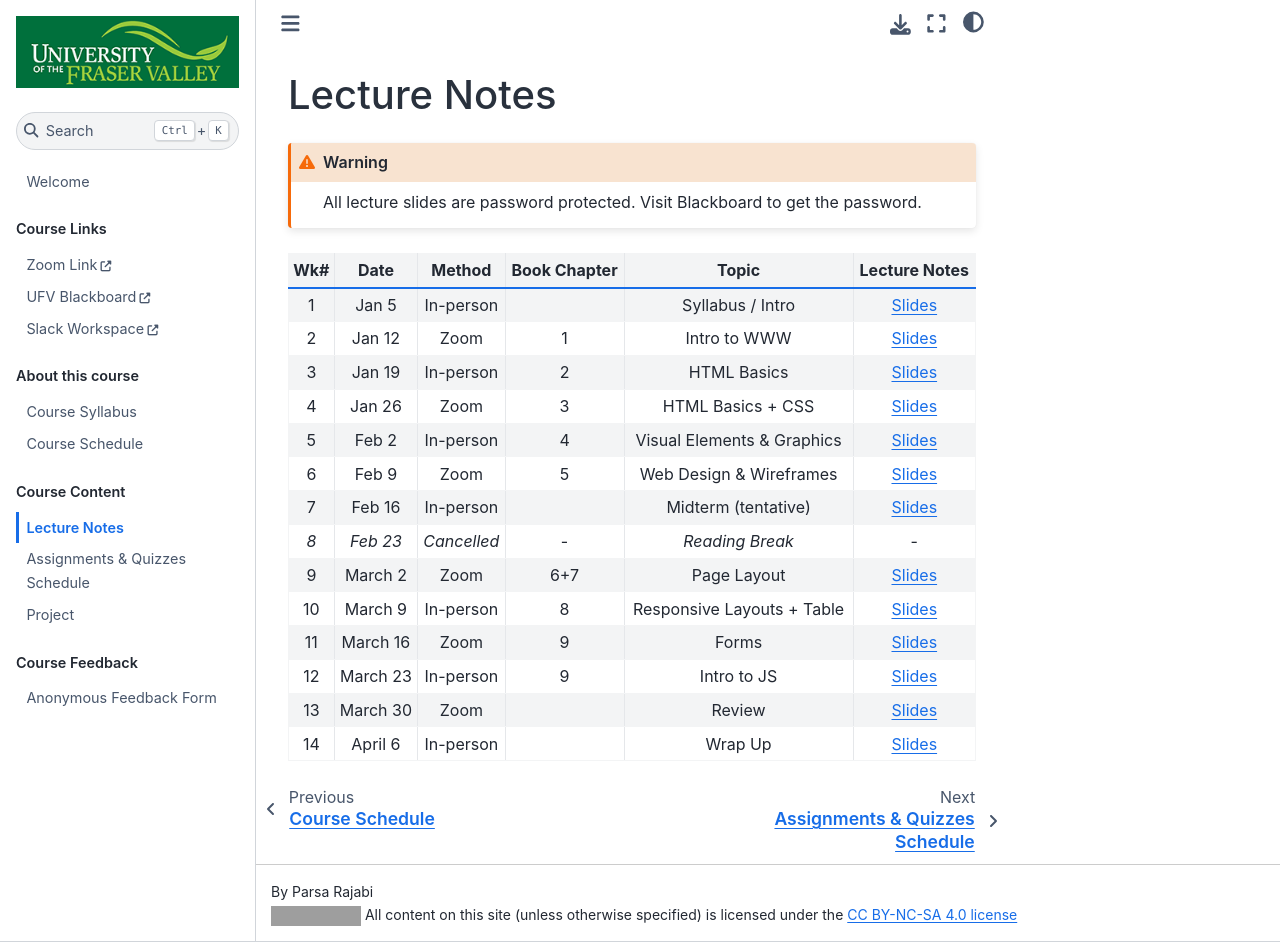
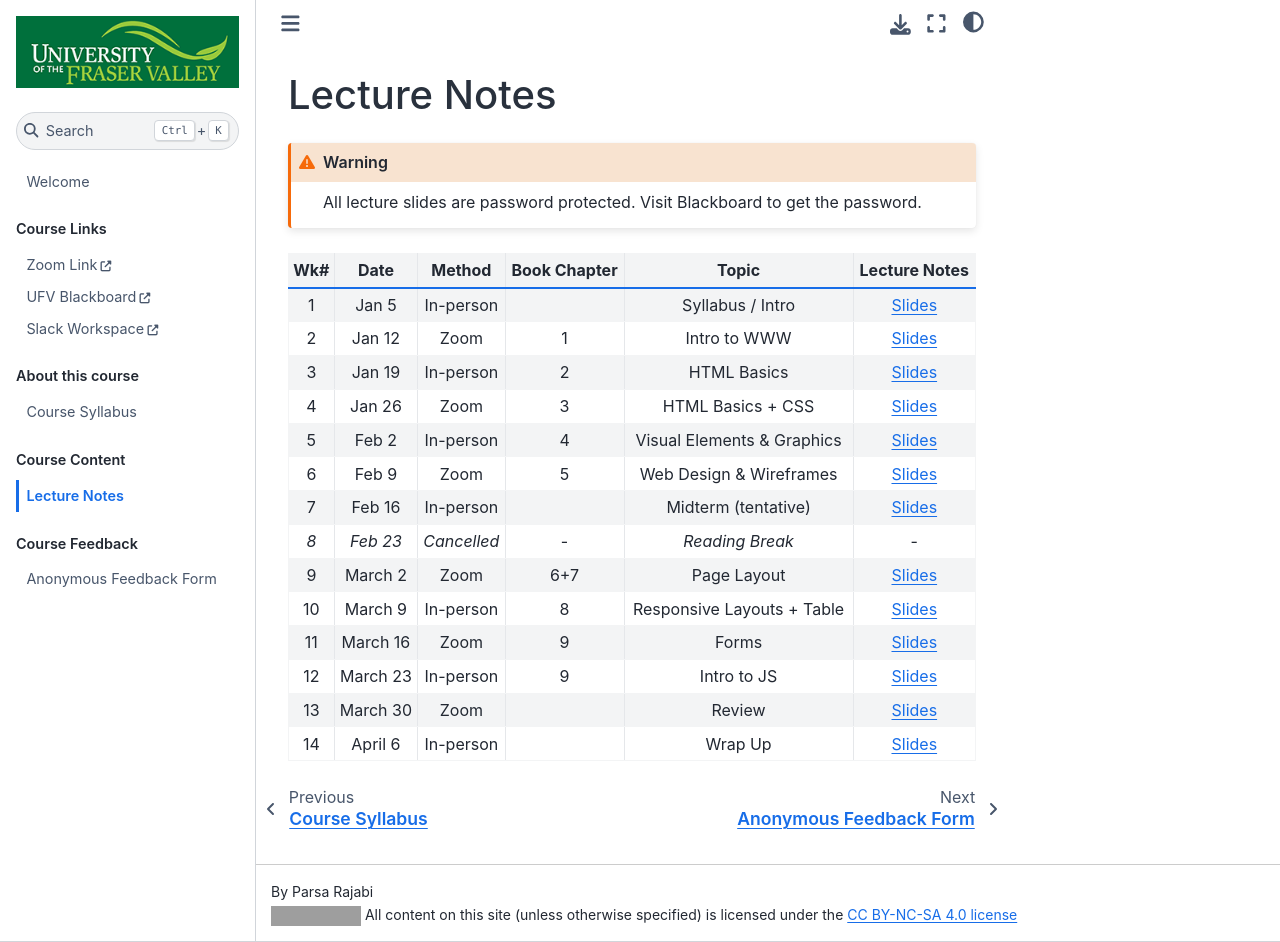
Before and after one commit to Parsa-Rajabi/cis-145, a Jupyter Book: the page built from lecture_notes.md, in a window 1280 px wide and 942 px high. Built offline with Jupyter Book 1.0.4 settings and Sphinx 7.4.7 and the Sphinx Book theme 1.1.4, drawn with Linux system fonts in a browser that asks for light colours; part of the change alters nothing that is shown; grey boxes are pictures that could not be loaded.

Commit message:
removed course schedule from toc

```diff
--- a/_toc.yml
+++ b/_toc.yml
@@ -12,7 +12,7 @@ parts:
 - caption: About this course
   chapters:
   - file: about/syllabus
-  - file: about/course_schedule
+  # - file: about/course_schedule
   # - file: about/accommodations
   # - file: about/doing_well
   # - file: about/faq
@@ -23,8 +23,8 @@ parts:
 - caption: Course Content
   chapters:
   - file: lecture_notes
-  - file: assignments_quizzes
-  - file: project
+  # - file: assignments_quizzes
+  # - file: project
 
 - caption: Course Feedback
   chapters:
```
